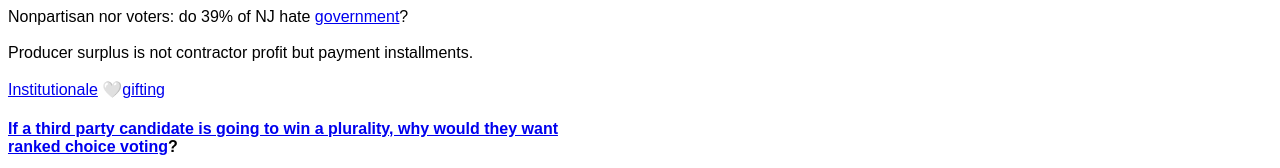
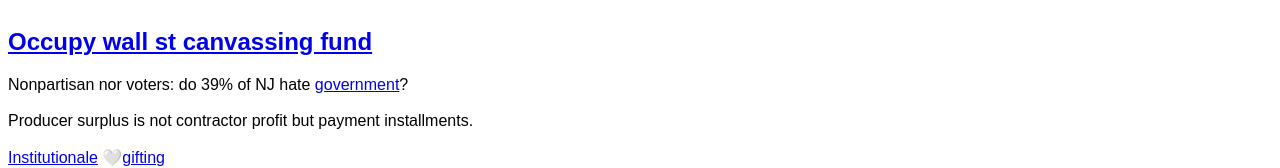
Before and after one commit to NickCarducci/TruncatedWholesaleTax, a React (Create React App) app: page / in a window 1280 px wide. Shown: the top 168 px of the page. Built offline with nearby package versions, Linux system fonts and the light colour scheme; no server answers; the database is empty; a web font is replaced by a local one.

Commit message:
Update App.js

```diff
--- a/src/App.js
+++ b/src/App.js
@@ -114,6 +114,11 @@
           position: "relative"
         }}
       >
+        <h2>
+          <a href="https://igg.me/at/occupywallstreet/">
+            Occupy wall st canvassing fund
+          </a>
+        </h2>
         Nonpartisan nor voters: do 39% of NJ hate{space}
         <a href="https://www.quora.com/unanswered/Adding-stagflation-means-less-employee-benefits-so-would-there-be-no-increase-in-taxes-if-we-just-did-our-own-accounting-no-matter-the-deficit">
           government
@@ -124,6 +129,9 @@
         Producer surplus is not contractor profit but payment installments.
         <br />
         <br />
+        {/*Semiconductor fixed costs made inelastic "They blame progressives.
+        ...Name one thing, min. wage, green new deal, medicare for all."
+        <br />*/}
         <a href="https://www.quora.com/Is-a-recession-atomic">Institutionale</a>
         {space}
         <span role="img" aria-label="white heart">
```
